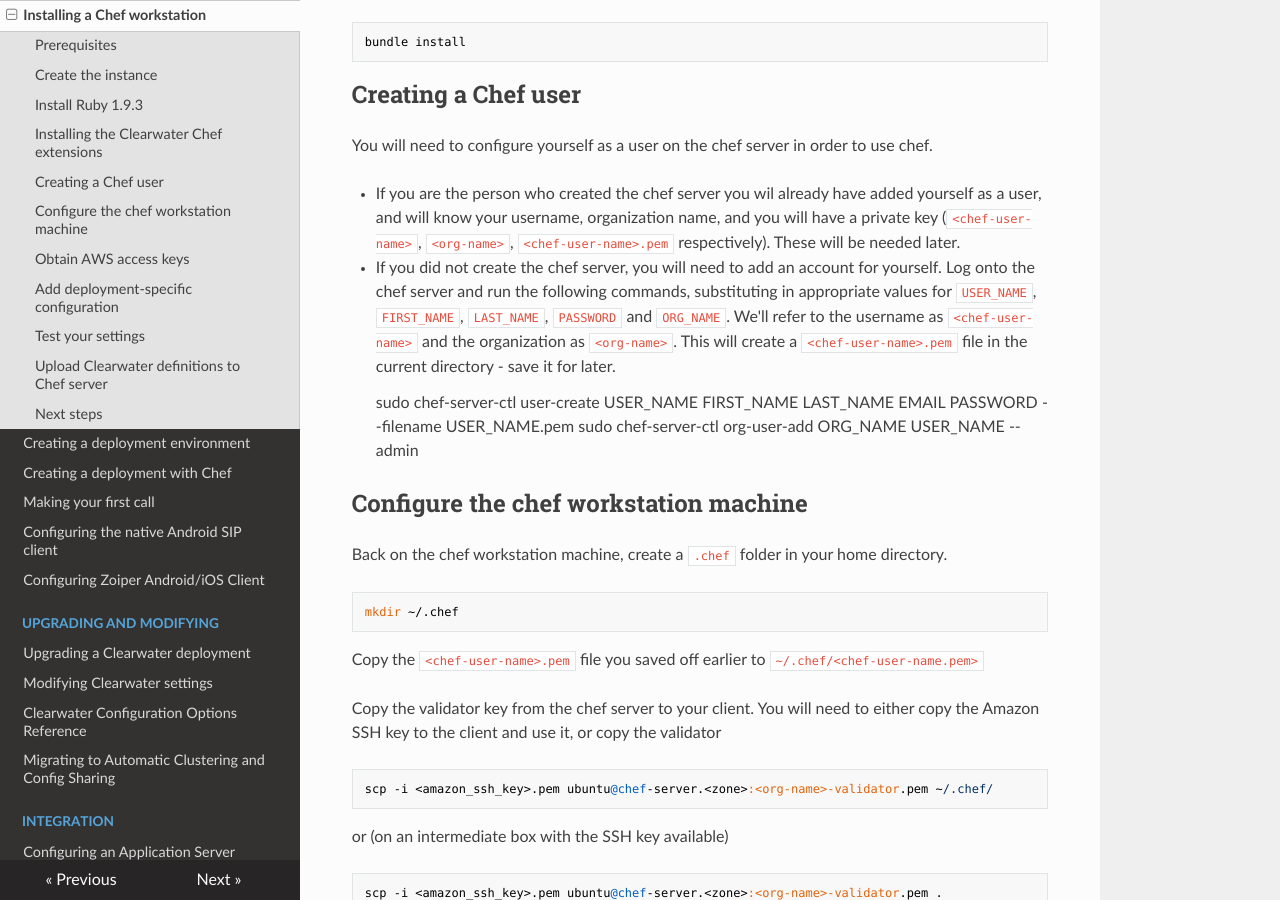
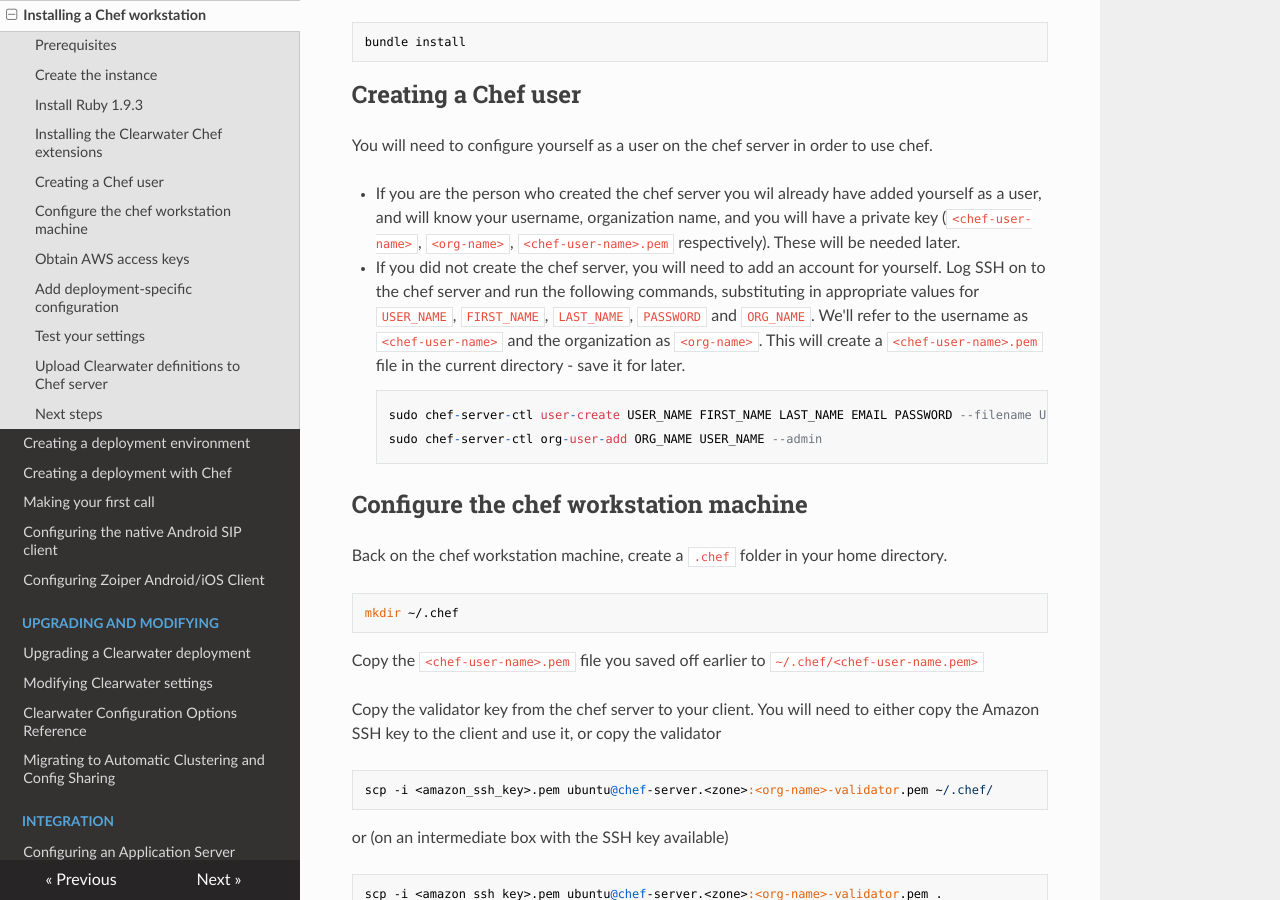
Before and after one commit to Metaswitch/clearwater-readthedocs, an MkDocs documentation site: the page built from docs/Installing_a_Chef_workstation.md, in a window 1280 px wide and 900 px high, scrolled down 1772 px. Built offline with MkDocs 1.6.1, drawn with Linux system fonts in a browser that asks for light colours; nearby versions of some CDN libraries; old or Windows-style settings are respelled for this version of MkDocs.

Commit message:
Clarify chef user creation docs.

```diff
--- a/docs/Installing_a_Chef_workstation.md
+++ b/docs/Installing_a_Chef_workstation.md
@@ -59,10 +59,10 @@ Finally install the Ruby libraries that are needed by our scripts.
 You will need to configure yourself as a user on the chef server in order to use chef.
 
 *  If you are the person who created the chef server you wil already have added yourself as a user, and will know your username, organization name, and you will have a private key (`<chef-user-name>`, `<org-name>`, `<chef-user-name>.pem` respectively). These will be needed later.
-*  If you did not create the chef server, you will need to add an account for yourself. Log onto the chef server and run the following commands, substituting in appropriate values for `USER_NAME`, `FIRST_NAME`, `LAST_NAME`, `PASSWORD` and `ORG_NAME`. We'll refer to the username as `<chef-user-name>` and the organization as `<org-name>`. This will create a `<chef-user-name>.pem` file in the current directory - save it for later.
+*  If you did not create the chef server, you will need to add an account for yourself. Log SSH on to the chef server and run the following commands, substituting in appropriate values for `USER_NAME`, `FIRST_NAME`, `LAST_NAME`, `PASSWORD` and `ORG_NAME`. We'll refer to the username as `<chef-user-name>` and the organization as `<org-name>`. This will create a `<chef-user-name>.pem` file in the current directory - save it for later.
 
-    sudo chef-server-ctl user-create USER_NAME FIRST_NAME LAST_NAME EMAIL PASSWORD --filename USER_NAME.pem
-    sudo chef-server-ctl org-user-add ORG_NAME USER_NAME --admin
+        sudo chef-server-ctl user-create USER_NAME FIRST_NAME LAST_NAME EMAIL PASSWORD --filename USER_NAME.pem
+        sudo chef-server-ctl org-user-add ORG_NAME USER_NAME --admin
 
 ## Configure the chef workstation machine
 
```
